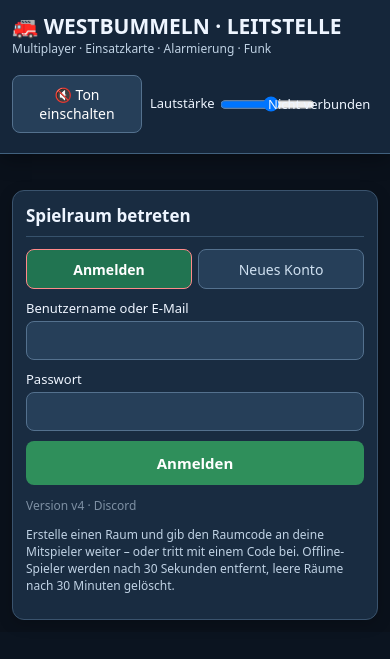
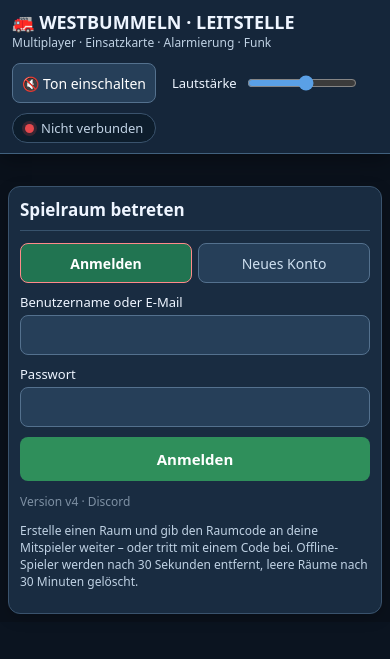
Before and after one commit to kingrobe082-glitch/Westbummeln, a Django app: page / in a window 390 px wide. Shown: the top 659 px of the page. Run offline with Django 5.2, Linux system fonts and the light colour scheme.

Commit message:
UI-Feinschliff: Kopfzeile ohne Überlappung, Raster ohne Lücken, Handy-Umbrüche
- Kopfzeile: Ton, Lautstärke (feste 110 px) und Verbindungsstatus auf einer
  Linie mit Abstand; Status als Pill mit grünem/rotem Punkt (data-state statt
  Inline-Farbe). Auf dem Handy umbrechend und nicht mehr klebend.
- Raster: Leitstelle bekommt Disposition neben die Karte statt einer leeren
  rechten Spalte; GF sieht Fahrzeuge neben der Karte statt darunter.
- Leitstellenübersicht: Überschrift und Kennung nicht mehr auf halbe Breite
  gestreckt.
- Notruf, Abschnitte, Sprachfunk, Fahrzeugsuche: Felder brechen auf schmalen
  Bildschirmen um statt abgeschnitten zu werden.
- Touch-Ziele mindestens 40 px (Knöpfe, Schnellstichwörter, Aufklapper,
  größere Klickfläche für Einsatzpunkte auf der Karte).

Co-Authored-By: Claude Opus 5.5 <noreply@anthropic.com>

```diff
--- a/static/css/app.css
+++ b/static/css/app.css
@@ -32,3 +32,62 @@
 /* Raumcode-Zeile: Feld mit Beschriftung und "Raum beitreten" auf einer Unterkante */
 #roomEntry .row{align-items:flex-end}
 #roomEntry label{display:grid;gap:4px}
+
+/* UI-Feinschliff: Kopfzeile – Ton, Lautstärke und Verbindungsstatus auf einer Linie, ohne Überlappung */
+.headerTools{display:flex;align-items:center;justify-content:flex-end;flex-wrap:wrap;gap:8px 16px}
+.headerTools>*{flex:none}
+.volume{display:flex;align-items:center;gap:8px;white-space:nowrap}
+#volume{width:110px;flex:none;min-height:40px;padding:0;border:0;background:none;accent-color:#5aa0e6;cursor:pointer}
+#connection{display:inline-flex;align-items:center;gap:7px;padding:5px 12px;border:1px solid #3a536d;border-radius:999px;background:#0d1d2c;color:#c0d2e4;font-size:13px;white-space:nowrap}
+#connection::before{content:'';flex:none;width:9px;height:9px;border-radius:50%;background:#e5484d;box-shadow:0 0 0 3px #e5484d33}
+#connection[data-state=ok]{color:#a5e7b5}
+#connection[data-state=ok]::before{background:#3fcf7f;box-shadow:0 0 0 3px #3fcf7f33}
+#connection[data-state=error]{color:#ffb2a2;border-color:#8a4a4a}
+
+/* Touch-Ziele mindestens 40 px */
+button,input,select{min-height:40px}
+.quick button,.tabs button,.playerActions button{min-height:40px}
+details>summary{padding:10px 0;line-height:20px;width:fit-content;cursor:pointer}
+#moderationLink{display:inline-block;padding:11px 0}
+#accountLogout{margin-left:10px}
+/* Einsatzpunkte bleiben optisch klein, bekommen aber eine größere Klickfläche */
+button.pin::after{content:'';position:absolute;inset:-9px;border-radius:50%}
+
+/* Leitstellenübersicht: Überschrift links, Kennung rechts – nicht auf halbe Breite gestreckt */
+#dashboard>.row{margin:0 0 12px;padding-bottom:9px;border-bottom:1px solid #37526c}
+#dashboard>.row>*{flex:0 1 auto}
+#dashboard>.row>h2{border:0;padding:0}
+
+/* Raster: freie Plätze auffüllen, damit Fahrzeuge (GF) neben der Karte stehen statt darunter */
+main{grid-auto-flow:row dense}
+/* Karte nicht über zwei Zeilen: sonst klafft unter ihr eine Lücke, wenn rechts der Statusbereich höher ist */
+#mapPanel{grid-row:auto}
+@media(min-width:851px){
+  /* Leitstelle: Fahrzeug- und Statusbereich sind ausgeblendet – Disposition rückt neben die Karte */
+  main:has(#vehiclesPanel.hidden):has(#controlPanel.hidden) #incidentsPanel{grid-column:2}
+}
+
+/* Abschnitte: Zeilen bündig mit dem Rest des Einsatzkastens */
+#sectionsList .item{padding-left:0;padding-right:0}
+
+/* Funk: Filter und Senden-Knopf nicht über die volle Breite strecken */
+.row>#radioFilter{flex:0 1 260px}
+.row>#send,.row>#create{flex:0 0 auto;min-width:120px}
+/* Notruf: Stichwort volle Breite, Einsatzort und Knopf darunter – sonst wird beides abgeschnitten */
+.row>#title{flex:1 1 100%}
+
+/* Handy */
+@media(max-width:600px){
+  header{position:static;padding:10px 12px}
+  h1{font-size:18px}
+  .headerTools{justify-content:flex-start;width:100%}
+  main{padding:8px;gap:8px}
+  .panel{padding:11px}
+  #rolesPanel .row>*{flex:1 1 100%}
+  .roomBadge strong{font-size:24px}
+  .row>#voiceChannel,
+  #sectionsList .row>input,#sectionsList .row>select[data-secvehicle],#sectionsList .row>select[data-leader]{flex:1 1 100%}
+  .statuses{grid-template-columns:repeat(2,1fr)}
+  #voicePanel .row>button{flex:1 1 auto}
+  .filterline>input,.filterline>select{flex:1 1 100%}
+}
--- a/static/js/game.js
+++ b/static/js/game.js
@@ -55,7 +55,7 @@ let me=null,state=null,room='',busy=false,focusIncident='';let pendingActions=0,
 async function enterRoom(action){try{if(action==='join'){room=$('room').value.toUpperCase().trim();if(!room)throw Error('Bitte gib einen Raumcode ein.')}else room='';let x=await api(action);if(x.room)room=x.room;$('room').value=room;me=x.id;setState(x.state);soundsFromState(state);$('login').classList.add('hidden');['rolesPanel','dashboard','mapPanel','incidentsPanel','vehiclesPanel','controlPanel','sectionsPanel','radioPanel','voicePanel'].forEach(id=>$(id).classList.remove('hidden'));notice('');setNotice('');render()}catch(e){notice(e.message)}}
 $('join').onclick=()=>enterRoom('join');$('createRoom').onclick=()=>enterRoom('create_room');$('room').onkeydown=e=>{if(e.key==='Enter')$('join').click()};
 // Zurück zum Startbildschirm (Sitzung abgelaufen, Raum weg oder von der Raumverwaltung entfernt).
-function leaveRoom(message){if(typeof voiceStream!=='undefined'&&voiceStream)voiceLeave();me=null;state=null;$('login').classList.remove('hidden');['rolesPanel','dashboard','mapPanel','incidentsPanel','vehiclesPanel','controlPanel','sectionsPanel','radioPanel','voicePanel'].forEach(id=>$(id).classList.add('hidden'));$('fmePanel').classList.add('hidden');fmeKey='';$('connection').textContent='Nicht verbunden';$('connection').style.color='';loadAccount().catch(error=>setNotice(error.message,'error'));notice(message);setNotice(message,'error')}
+function leaveRoom(message){if(typeof voiceStream!=='undefined'&&voiceStream)voiceLeave();me=null;state=null;$('login').classList.remove('hidden');['rolesPanel','dashboard','mapPanel','incidentsPanel','vehiclesPanel','controlPanel','sectionsPanel','radioPanel','voicePanel'].forEach(id=>$(id).classList.add('hidden'));$('fmePanel').classList.add('hidden');fmeKey='';$('connection').textContent='Nicht verbunden';$('connection').dataset.state='off';loadAccount().catch(error=>setNotice(error.message,'error'));notice(message);setNotice(message,'error')}
 $('copyCode').onclick=async()=>{try{await navigator.clipboard.writeText(room);notice('Raumcode '+room+' kopiert.')}catch(e){getSelection().selectAllChildren($('roomCode'));notice('Kopieren nicht möglich – der Code ist markiert, kopiere ihn mit Strg+C: '+room)}};
 function renderRoomAdmin(){let owner=state.admin===me&&!state.permanent;$('roomCode').textContent=state.code||room;$('roomOwner').textContent=state.permanent?'Öffentlicher Discord-Raum':owner?'Du verwaltest diesen Raum.':'Raumverwaltung: '+(state.owner_name||'–')+(state.admin?'':' (gerade offline)');
 $('players').innerHTML=state.players.map(p=>`<div class="item">${esc(p.name)}${p.id===state.admin?' 👑':''} · ${esc(state.vehicles.find(v=>v.id===p.vehicle)?.call||(p.role==='ls'?'Leitstelle':'Keine Rolle'))}${owner&&p.id!==me?`<div class="playerActions"><button data-kick="${esc(p.id)}">Entfernen</button><button class="danger" data-ban="${esc(p.id)}">Entfernen & sperren</button><button data-owner="${esc(p.id)}">Besitz übertragen</button></div>`:''}</div>`).join('');
@@ -112,7 +112,7 @@ updateFme(state);
 $('countOpen').textContent=state.incidents.filter(i=>!i.closed).length;
 $('countFree').textContent=state.vehicles.filter(v=>v.phase==='wache'&&v.status!==6).length;
 $('countDrive').textContent=state.vehicles.filter(v=>v.phase==='anfahrt').length;
-$('countSite').textContent=state.vehicles.filter(v=>v.phase==='vorort').length;$('connection').textContent=`🟢 ${room} · ${state.players.length} Spieler`;
+$('countSite').textContent=state.vehicles.filter(v=>v.phase==='vorort').length;$('connection').textContent=`${room} · ${state.players.length} Spieler`;$('connection').dataset.state='ok';
 let p=state.players.find(p=>p.id===me),isLs=p?.role==='ls',isGf=p?.role==='gf',lsOwner=state.players.find(x=>x.id===state.dispatcher);$('roleInfo').textContent=isLs?'Du besetzt die Leitstelle. Nur du kannst Einsätze erstellen, alarmieren und beenden.':isGf?'Du bist Gruppenführer. Fahrzeugstatus und Einsatzmaßnahmen gehören zu deiner Rolle.':lsOwner?'Leitstelle besetzt durch '+lsOwner.name+'. Du kannst ein Fahrzeug übernehmen.':'Leitstelle noch frei. Du kannst die Leitstelle oder ein Fahrzeug übernehmen.';$('takeLs').disabled=isLs||isGf||(!developerAccount&&!!lsOwner);
 $('takeLs').textContent=developerAccount&&lsOwner&&!isLs
   ? '📞 Besetzte Leitstelle übernehmen'
@@ -128,7 +128,7 @@ function renderSections(){
  const sections=i.sections||{'Hauptabschnitt':{leader:'KI-Einsatzleitung',vehicles:[]}};
  const opts=Object.keys(sections).map(n=>`<option value="${esc(n)}">${esc(n)}</option>`).join('');
  const vehicles=i.assigned.map(id=>state.vehicles.find(v=>v.id===id)).filter(Boolean);
- const rows=Object.entries(sections).map(([name,sec])=>`<div class="item"><b>${esc(name)}</b> · Leitung: ${esc(sec.leader)} · ${Math.round(sec.progress||0)} %<div class="progress"><span style="width:${Math.round(sec.progress||0)}%"></span></div><div class="small">Fahrzeuge: ${sec.vehicles.map(id=>esc(state.vehicles.find(v=>v.id===id)?.call||id)).join(', ')||'Keine'}</div>${isLs?`<div class="row"><select data-leader="${esc(i.id)}" data-section="${esc(name)}"><option value="KI-Abschnittsleitung">KI-Abschnittsleitung</option>${state.players.filter(p=>p.role==='gf').map(p=>`<option value="${esc(p.name)}" ${p.name===sec.leader?'selected':''}>${esc(p.name)}</option>`).join('')}</select><button data-setleader="${esc(i.id)}" data-section="${esc(name)}">Leitung zuweisen</button></div>`:''}</div>`).join('');
+ const rows=Object.entries(sections).map(([name,sec])=>`<div class="item"><b>${esc(name)}</b> · Leitung: ${esc(sec.leader)} · ${Math.round(sec.progress||0)} %<div class="progress"><span style="width:${Math.round(sec.progress||0)}%"></span></div><div class="small">Fahrzeuge: ${sec.vehicles.map(id=>esc(state.vehicles.find(v=>v.id===id)?.call||id)).join(', ')||'Keine'}</div>${isLs?`<div class="row"><select data-leader="${esc(i.id)}" data-section="${esc(name)}"><option value="KI-Abschnittsleitung">KI-Abschnittsleitung</option>${state.players.filter(p=>p.role==='gf').map(p=>`<option value="${esc(p.name)}" ${p.name===sec.leader?'selected':''}>${esc(p.name)}</option>`).join('')}</select><button data-setleader="${esc(i.id)}" data-section="${esc(name)}">Leitung zuweisen</button></div>`:''}</div>`).join('');
  return `<div class="incident"><b>${esc(i.title)} – ${esc(i.address)}</b>${rows}${isLs?`<div class="row"><input data-newsection="${esc(i.id)}" placeholder="Neuer Abschnitt, z. B. Brandbekämpfung"><button data-addsection="${esc(i.id)}">Abschnitt erstellen</button></div><div class="row"><select data-secvehicle="${esc(i.id)}"><option value="">Alarmiertes Fahrzeug wählen</option>${vehicles.map(v=>`<option value="${esc(v.id)}">${esc(v.call)}</option>`).join('')}</select><select data-secname="${esc(i.id)}">${opts}</select><button data-assignsection="${esc(i.id)}">Zuweisen</button></div>`:''}</div>`;
  }).join('')||'<p class="small">Noch keine offenen Einsätze.</p>';
  $('sectionsList').querySelectorAll('[data-addsection]').forEach(b=>b.onclick=()=>send('section_add',{incident:b.dataset.addsection,section:$('sectionsList').querySelector(`[data-newsection="${b.dataset.addsection}"]`).value}));
@@ -138,4 +138,4 @@ function renderSections(){
 $('quickKeywords').querySelectorAll('button').forEach(b=>b.onclick=()=>{$('title').value=b.dataset.keyword;$('address').focus()});
 ['vehicleSearch','unitFilter','incidentFilter'].forEach(id=>$(id).addEventListener(id==='vehicleSearch'?'input':'change',()=>render()));
 $('refreshList').onclick=()=>render();
-setInterval(async()=>{if(!me||busy||pendingActions)return;busy=true;const revision=stateRevision;try{let x=await api('state');if(revision!==stateRevision)return;setState(x.state);soundsFromState(state);render();$('connection').style.color='#a5e7b5'}catch(e){$('connection').textContent='Verbindung unterbrochen';$('connection').style.color='#ffb2a2';if(e.kicked||/Sitzung abgelaufen|Raum nicht gefunden/.test(String(e.message)))leaveRoom(e.message)}finally{busy=false}},1500);
+setInterval(async()=>{if(!me||busy||pendingActions)return;busy=true;const revision=stateRevision;try{let x=await api('state');if(revision!==stateRevision)return;setState(x.state);soundsFromState(state);render()}catch(e){$('connection').textContent='Verbindung unterbrochen';$('connection').dataset.state='error';if(e.kicked||/Sitzung abgelaufen|Raum nicht gefunden/.test(String(e.message)))leaveRoom(e.message)}finally{busy=false}},1500);
--- a/templates/index.html
+++ b/templates/index.html
@@ -1,4 +1,4 @@
-{% load static %}<!doctype html><html lang="de"><head><meta charset="utf-8"><meta name="viewport" content="width=device-width,initial-scale=1"><link rel="manifest" href="/manifest.webmanifest"><link rel="apple-touch-icon" href="/icon-192.png"><meta name="theme-color" content="#15263a"><title>Westbummeln Leitstelle Multiplayer</title><link rel="stylesheet" href="{% static 'css/app.css' %}"></head><body><header><div><h1>🚒 WESTBUMMELN · LEITSTELLE</h1><div class="small">Multiplayer · Einsatzkarte · Alarmierung · Funk</div></div><div class="row" style="flex:0 1 auto"><button id="soundToggle" aria-pressed="false">🔇 Ton einschalten</button><label style="white-space:nowrap">Lautstärke <input id="volume" type="range" min="0" max="100" value="55" style="width:95px;vertical-align:middle"></label><div id="connection">Nicht verbunden</div></div></header><div id="notice" role="status"></div><main>
+{% load static %}<!doctype html><html lang="de"><head><meta charset="utf-8"><meta name="viewport" content="width=device-width,initial-scale=1"><link rel="manifest" href="/manifest.webmanifest"><link rel="apple-touch-icon" href="/icon-192.png"><meta name="theme-color" content="#15263a"><title>Westbummeln Leitstelle Multiplayer</title><link rel="stylesheet" href="{% static 'css/app.css' %}"></head><body><header><div><h1>🚒 WESTBUMMELN · LEITSTELLE</h1><div class="small">Multiplayer · Einsatzkarte · Alarmierung · Funk</div></div><div class="headerTools"><button id="soundToggle" aria-pressed="false">🔇 Ton einschalten</button><label class="volume">Lautstärke <input id="volume" type="range" min="0" max="100" value="55"></label><div id="connection" data-state="off" role="status">Nicht verbunden</div></div></header><div id="notice" role="status"></div><main>
 <section class="panel wide" id="login"><h2>Spielraum betreten</h2>
 <div id="accountControls">
   <form id="accountForm" novalidate>
```
